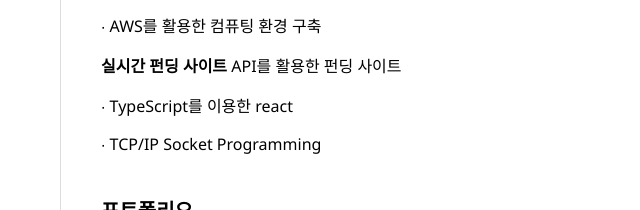
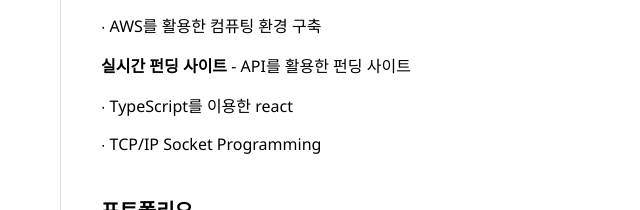
Before and after one commit to chan1216/resume, a plain HTML site: page index.html in a window 1280 px wide. Shown: the part 590-800 px from the top of the page, 139-779 px from the left. Drawn offline with Linux system fonts and the light colour scheme.

Commit message:
Update index.html

```diff
--- a/index.html
+++ b/index.html
@@ -199,7 +199,7 @@
       <p><strong>졸업작품 프로젝트</strong> - 펀딩 구매, 판매 사이트 / 프론트엔드 개발 (2025.03 ~ )</p>
       <p>∙ 요구사항 분석 및 DataBase 모델링</p>
       <p>∙ AWS를 활용한 컴퓨팅 환경 구축</p>
-      <p><strong>실시간 펀딩 사이트</strong> API를 활용한 펀딩 사이트</p>
+      <p><strong>실시간 펀딩 사이트</strong> - API를 활용한 펀딩 사이트</p>
       <p>∙ TypeScript를 이용한 react</p>
       <p>∙ TCP/IP Socket Programming</p>
     </div>
```
